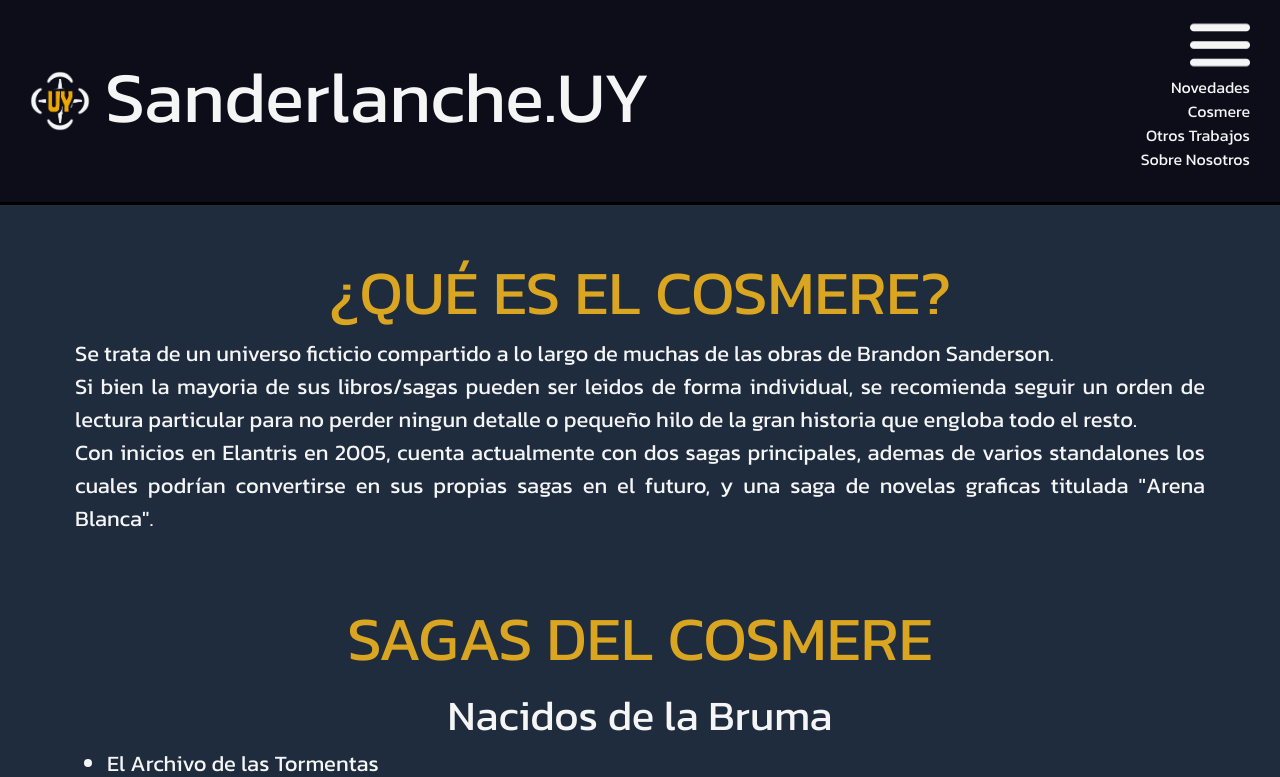
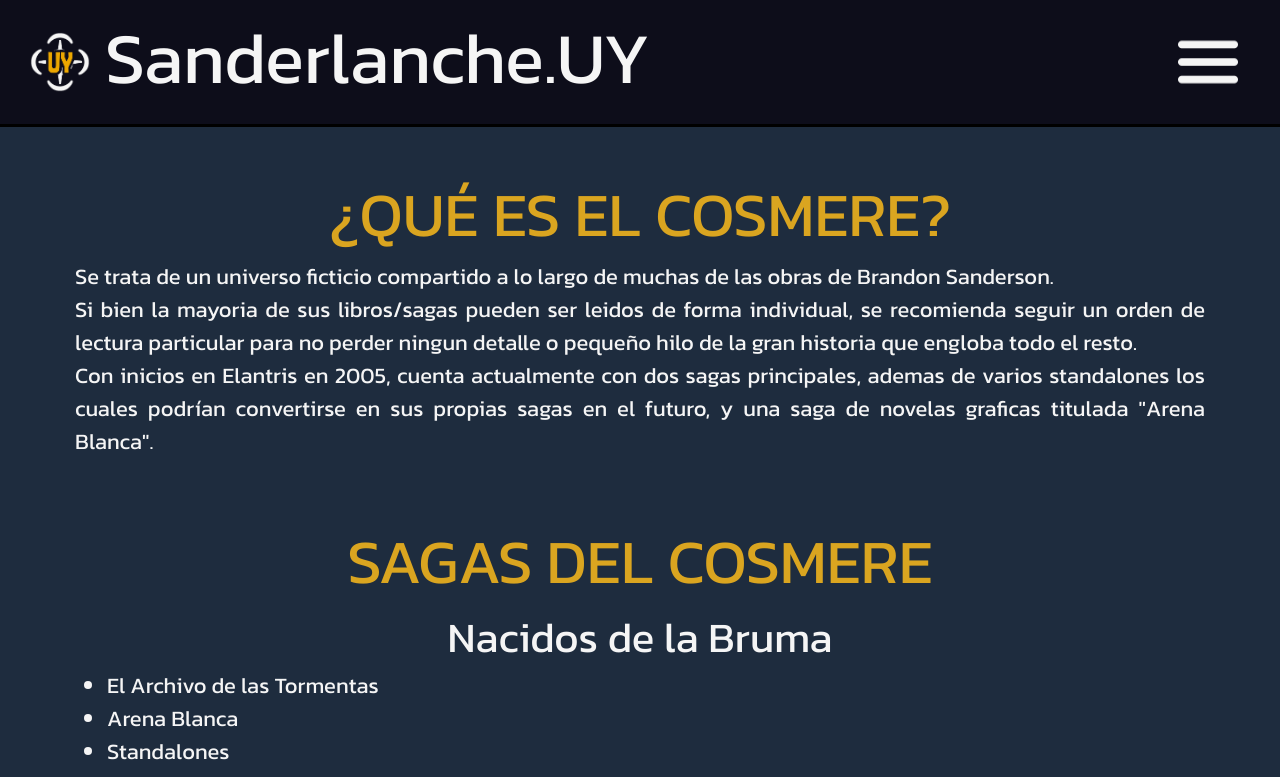
Before and after one commit to suloG2/proyectoValetta, a plain HTML site: page pages/cosmere.html in a window 1280 px wide. Shown: the top 777 px of the page. Drawn offline with nearby package versions, Linux system fonts and the light colour scheme.

Commit message:
añadido menu hamburguesa

```diff
--- a/css/styles.css
+++ b/css/styles.css
@@ -42,18 +42,37 @@
     margin-left: auto;
 }
 
-.naviMenu img {
+.naviMenu button {
+    background-color: inherit;
+    border: none;
+}
+
+.naviMenu button:hover {
+    background-color: inherit;
+    border-style: solid;
+    border-width: 2px;
+    border-radius: 10px;
+    border-color: whitesmoke;
+}
+
+.btn-primary {
+    --bs-btn-active-bg: inherit;
+    --bs-btn-active-border-color: inherit;
+}
+
+.naviMenu button img {
     width: 60px;
     height: 60px;
 }
 
-.naviMenu ul {
-    list-style-type: none;
+.naviMenu div a {
+    background-color: whitesmoke;
+    text-align: right;
+    --bs-dropdown-link-active-bg: goldenrod;
 }
 
-.naviMenu ul li a {
-    text-decoration: inherit;
-    color: inherit;
+.naviMenu div a:hover {
+    background-color: goldenrod;
 }
 
 .newsDiv {
@@ -215,6 +234,10 @@
     padding-bottom: 15px;
 }
 
+footer p {
+    margin-bottom: 0px;
+}
+
 footer a {
     color: inherit;
     text-decoration: inherit;
--- a/pages/cosmere.html
+++ b/pages/cosmere.html
@@ -17,14 +17,16 @@
     <header>
         <a href="./index.html"><img src="../assets/img/logo_color.png" alt="Logo" class="mainLogo"></nav></a>
         <h1><a href="../index.html" class="titleMain">Sanderlanche.UY</a></h1>
-        <nav class="naviMenu">
-            <img src="../assets/img/dropdownmenu.png">
-            <ul>
-                <li><a href="../pages/novedades.html">Novedades</a></li>
-                <li><a href="../pages/cosmere.html">Cosmere</a></li>
-                <li><a href="../pages/otros_trabajos.html">Otros Trabajos</a></li>
-                <li><a href="../pages/sobre_nosotros.html">Sobre Nosotros</a></li>
-            </ul>
+        <nav class="naviMenu"> <!--Nav menu desplegable a partir de la foto-->
+            <button type="button" class="btn btn-primary" data-bs-toggle="dropdown">
+                <img src="../assets/img/dropdownmenu.png">
+            </button>
+            <div class="dropdown-menu">
+                <a class="dropdown-item" href="../pages/novedades.html">Novedades</a>
+                <a class="dropdown-item" href="../pages/cosmere.html">Cosmere</a>
+                <a class="dropdown-item" href="../pages/otros_trabajos.html">Otros Trabajos</a>
+                <a class="dropdown-item" href="../pages/sobre_nosotros.html">Sobre Nosotros</a>
+            </div>
         </nav>
     </header>
 
```
Also changed, not shown: index.html (+9 -7 lines), pages/novedades.html (+10 -8 lines), pages/otros_trabajos.html (+10 -18 lines), pages/sobre_nosotros.html (+10 -8 lines).
